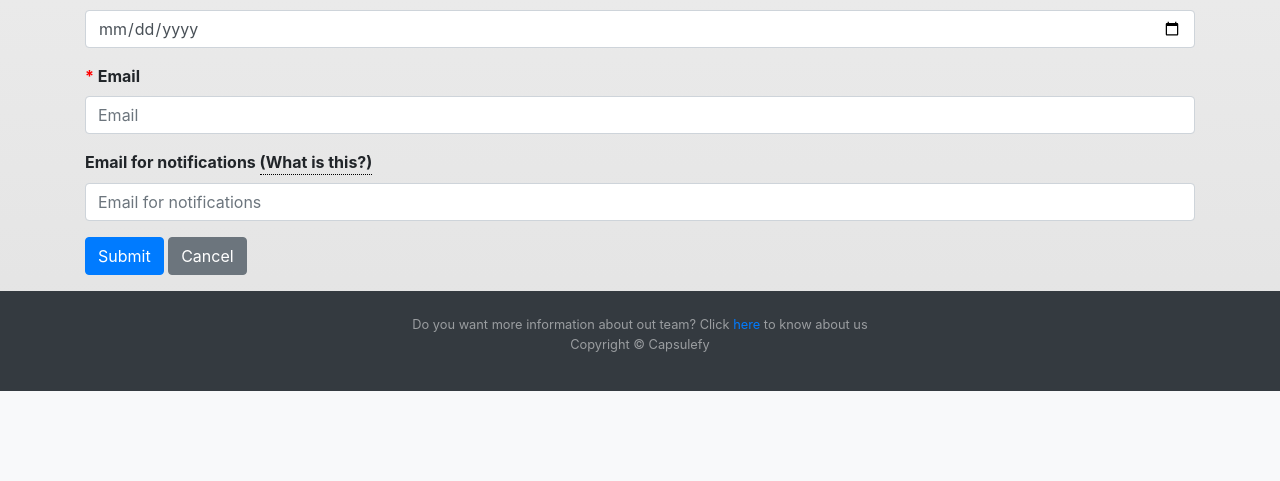
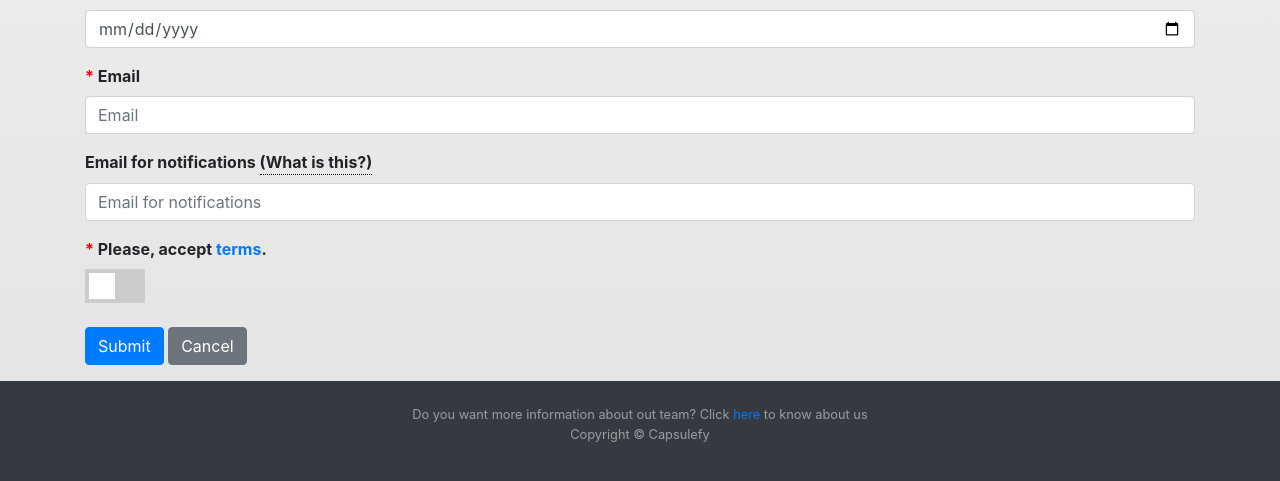
Before and after one commit to pabreblob/capsulefy, a Django app: page /register/ in a window 1280 px wide. Shown: the part 614-1095 px from the top of the page. Before the commit the page ends 1005 px from the top, so only its background shows below. Run offline with Django 3.2, Linux system fonts and the light colour scheme; parts of the project's set-up code (start-up, migrations or seed data) failed here and were passed over; some libraries are stand-ins or nearby versions.

Commit message:
Accept terms button in user sign up
Close #163

```diff
--- /dev/null
+++ b/capsulefyweb/main/static/css/slideButton.css
@@ -0,0 +1,62 @@
+/* The switch - the box around the slider */
+.switch {
+  position: relative;
+  display: inline-block;
+  width: 60px;
+  height: 34px;
+}
+
+/* Hide default HTML checkbox */
+.switch input {
+  opacity: 0;
+  width: 0;
+  height: 0;
+}
+
+/* The slider */
+.slider {
+  position: absolute;
+  cursor: pointer;
+  top: 0;
+  left: 0;
+  right: 0;
+  bottom: 0;
+  background-color: #ccc;
+  -webkit-transition: .4s;
+  transition: .4s;
+}
+
+.slider:before {
+  position: absolute;
+  content: "";
+  height: 26px;
+  width: 26px;
+  left: 4px;
+  bottom: 4px;
+  background-color: white;
+  -webkit-transition: .4s;
+  transition: .4s;
+}
+
+input:checked + .slider {
+  background-color: #2196F3;
+}
+
+input:focus + .slider {
+  box-shadow: 0 0 1px #2196F3;
+}
+
+input:checked + .slider:before {
+  -webkit-transform: translateX(26px);
+  -ms-transform: translateX(26px);
+  transform: translateX(26px);
+}
+
+/* Rounded sliders */
+.slider.round {
+  border-radius: 34px;
+}
+
+.slider.round:before {
+  border-radius: 50%;
+}
--- a/capsulefyweb/main/templates/capsule/register.html
+++ b/capsulefyweb/main/templates/capsule/register.html
@@ -5,6 +5,22 @@
 {% block contenido %}
 {% load static %}
 <script>
+function checkSubmit(){
+	if (checkPassword() && $("#id_terms").is(':checked') ){
+		return true
+	}else{
+		if(!$("#id_terms").is(':checked')){
+			$("#id_error_terms").html("Accept terms is obligatory.")
+			return false
+		}else{
+			$("#id_error_terms").html("")
+			return false
+		}
+
+	}
+
+}
+
 function checkPassword(){
 	p1=$("#id_password").val()
 	p2=$("#id_password2").val()
@@ -21,7 +37,7 @@ function checkPassword(){
 
 </script>
 <div class="container">
-		<form action="" method="post"  novalidate onsubmit="return checkPassword();">
+		<form action="" method="post"  novalidate onsubmit="return checkSubmit();">
     {% csrf_token %}
 		<h3 class="title">Signing up</h3>
 		<hr>
@@ -90,6 +106,18 @@ function checkPassword(){
 		    	id="id_email_notification" maxlength="250"
 		    	value="{% if form.email_notification.value != None %}{{form.email_notification.value}}{% endif %}" required placeholder="Email for notifications">
 		</div>
+		<div class="form-group">
+		    <label for="id_terms"><span class="red">*</span>
+		    	 Please, accept <a href="/terms" target="_blank">terms</a>. {{ form.email.errors }}
+		    	 <span id="id_error_terms" class="red"></span>
+		    	</label>
+		    	<br>
+			<!--  switch -->
+			<label class="switch">
+			  <input type="checkbox" id="id_terms">
+			  <span class="slider"></span>
+			</label>
+		</div>
 		<button type="submit" value="submit" class="btn btn-primary">Submit</button>
     <button type="button" class="btn btn-secondary" onclick="window.location='/'">Cancel</button>
 		</form>
@@ -100,4 +128,5 @@ function checkPassword(){
 {% endblock %}
 {% block styles %}
   <link rel="stylesheet" type="text/css" href="{% static 'css/styleForm.css' %}"/>
+  <link rel="stylesheet" type="text/css" href="{% static 'css/slideButton.css' %}"/>
 {% endblock %}
```
